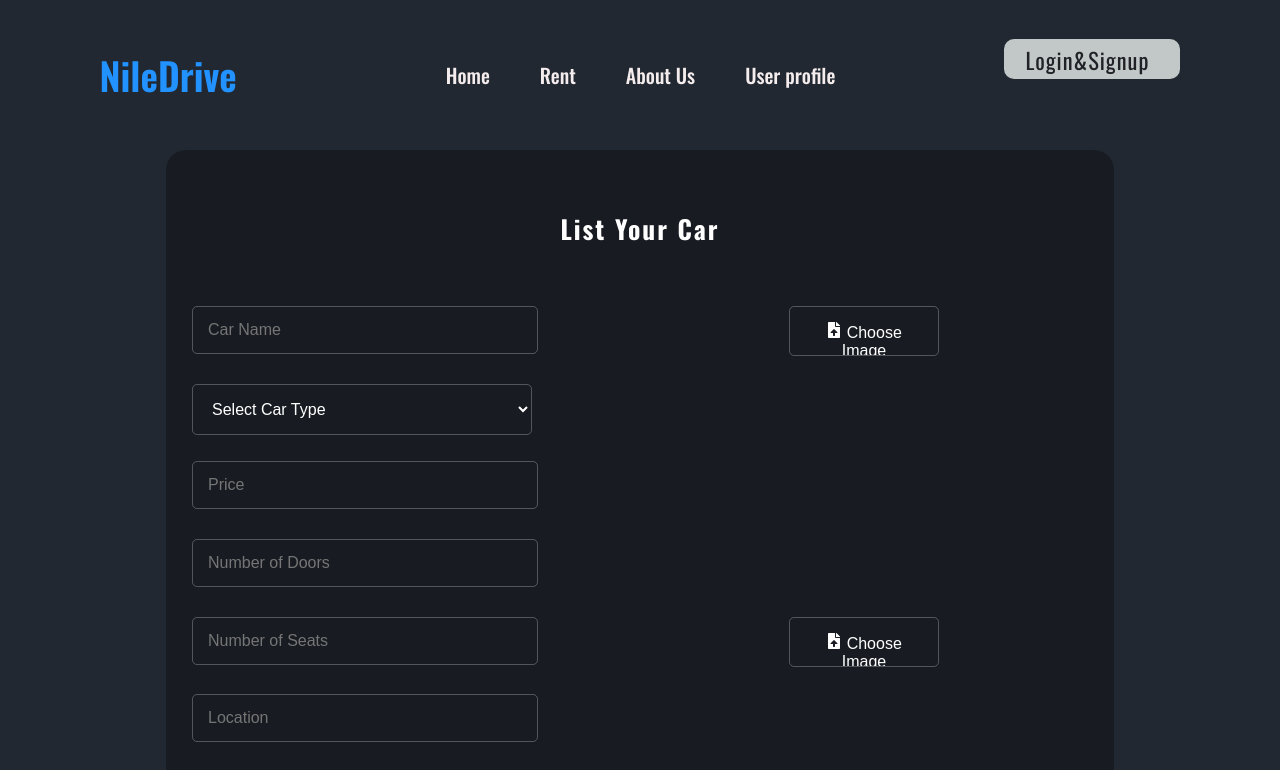
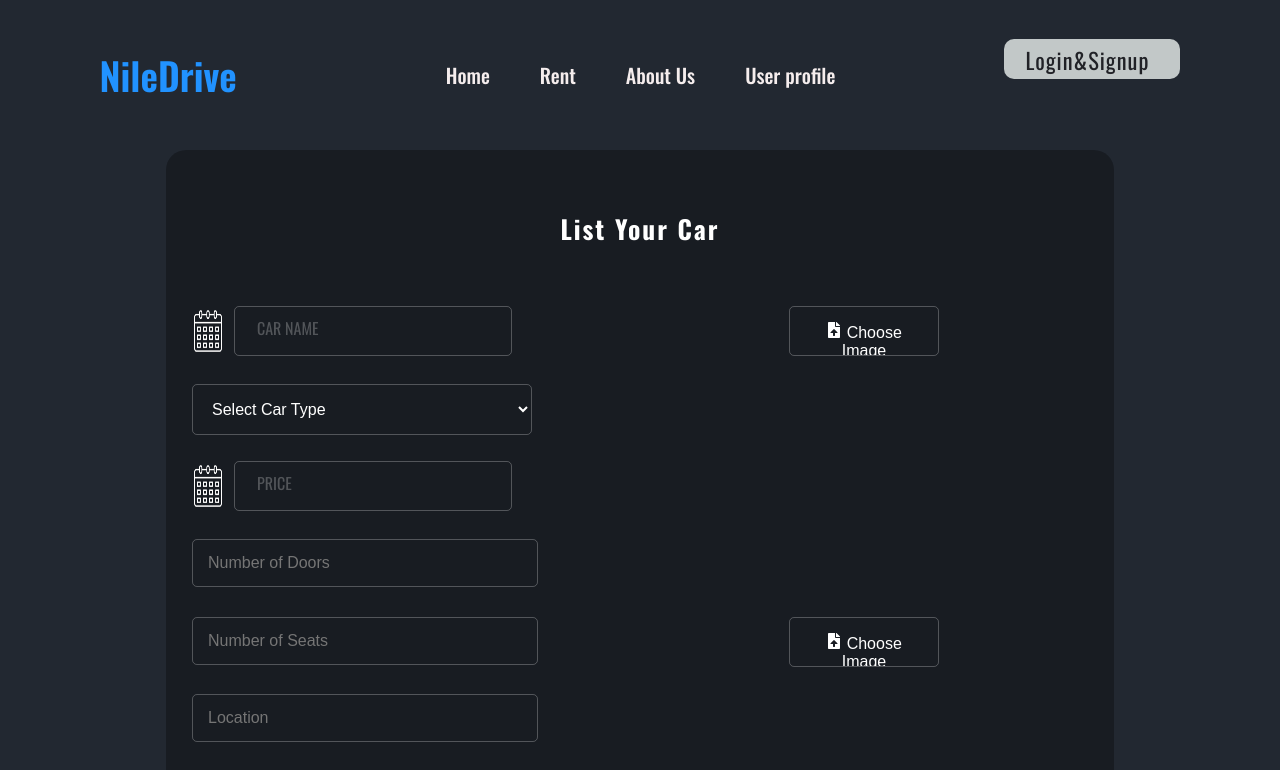
Before and after one commit to MohammedAdnancs/CarRentalPW, a React (Create React App) app in the folder frontend/: page /List in a window 1280 px wide. Shown: the top 770 px of the page. Built offline with nearby package versions, Linux system fonts and the light colour scheme; no server answers.

Commit message:
finish edit user

```diff
--- a/frontend/src/Components/ListArea/ListArea.jsx
+++ b/frontend/src/Components/ListArea/ListArea.jsx
@@ -2,18 +2,19 @@ import React, { useState } from 'react';
 import './ListArea.css';
 import IButton from '../Button/Button'
 import { FaFileUpload } from "react-icons/fa";
-import  { useFormik } from 'formik';
-import {ListingsSchemas} from '../schemas/ListingsSchemas';
+import { useFormik } from 'formik';
+import { ListingsSchemas } from '../schemas/ListingsSchemas';
 import axios from 'axios';
 import Popup from '../popup/popup';
 import { ColorRing } from 'react-loader-spinner'
+import TextInputfield from '../Text_inputfield/TextInputfiled';
 
 
 
 const ListArea = () => {
   const [Popupnotification, setPopup] = useState(false);
   const [loading, setloading] = useState(false);
-  const SubmitListing  = async (values,actions) => {
+  const SubmitListing = async (values, actions) => {
     ListingData.carName = values.carName
     ListingData.carType = values.carType
     ListingData.numDoors = values.numDoors
@@ -23,11 +24,11 @@ const ListArea = () => {
     ListingData.description = values.description
 
     try {
-        const { carName, carType, numDoors,numSeats, price, location, description} = ListingData;
+      const { carName, carType, numDoors, numSeats, price, location, description } = ListingData;
       //console.log(ImageUrl1)
       //console.log(ImageUrl2)
       setloading(true);
-        await axios.post('/AddListing', { carName, carType, numDoors,numSeats, price, location, description, ImageUrl1, ImageUrl2 });
+      await axios.post('/AddListing', { carName, carType, numDoors, numSeats, price, location, description, ImageUrl1, ImageUrl2 });
       setListingData({
         carName: '',
         carType: '',
@@ -65,7 +66,7 @@ const ListArea = () => {
     onSubmit: SubmitListing,
   });
 
-  const [ListingData,setListingData] = useState({
+  const [ListingData, setListingData] = useState({
     carName: '',
     carType: '',
     numDoors: '',
@@ -173,21 +174,12 @@ const handelfielinput2 = (e) => {
             )}
           </div>
           <div className="div4">
-          <input
-            id = "carName"
-            type="text"
-            className="Linput"
-            placeholder="Car Name"
-            value={values.carName}
-            onBlur={handleBlur}
-            onChange={handleChange}
-            name="carName"
-          />
+            <TextInputfield width="25dvw" placeholder="Car Name" name="carName" type="text" id="carName" onChange={handleChange} onBlur={handleBlur} value={values.carName} />
             {errors.carName && touched.carName ? <span className='error'>{errors.carName}</span> : <span></span>}
           </div>
           <div className="div5">
             <select
-            id = "carType"
+              id="carType"
               value={values.carType}
               onBlur={handleBlur}
               onChange={handleChange}
@@ -201,22 +193,13 @@ const handelfielinput2 = (e) => {
             {errors.carType && touched.carType ? <span className='error'>{errors.carType}</span> : <span></span>}
           </div>
           <div className="divP">
-          <input
-            id = "price"
-            className="Linput"
-            type="number"
-            min={0}
-            placeholder="Price"
-            value={values.price}
-            onBlur={handleBlur}
-            onChange={handleChange}
-            name="price"
-          />
+            <TextInputfield width="25dvw" placeholder="Price" name="price" type="number" id="price" onChange={handleChange} onBlur={handleBlur} value={values.price} />
+
             {errors.price && touched.price ? <span className='error'>{errors.price}</span> : <span></span>}
           </div>
           <div className="div6">
             <input
-            id= "numDoors"
+              id="numDoors"
               className="Linput"
               type="number"
               min={0}
@@ -230,7 +213,7 @@ const handelfielinput2 = (e) => {
           </div>
           <div className="div7">
             <input
-            id = "numSeats"
+              id="numSeats"
               className="Linput"
               type="number"
               placeholder="Number of Seats"
@@ -243,7 +226,7 @@ const handelfielinput2 = (e) => {
           </div>
           <div className="div8">
             <input
-            id = "location"
+              id="location"
               className="Linput"
               type="text"
               placeholder="Location"
@@ -256,7 +239,7 @@ const handelfielinput2 = (e) => {
           </div>
           <div className="div9">
             <textarea
-            id = "description"
+              id="description"
               className="Linput"
               placeholder="Description"
               value={values.description}
@@ -267,7 +250,7 @@ const handelfielinput2 = (e) => {
             {errors.description && touched.description ? <span className='error'>{errors.description}</span> : <span></span>}
           </div>
           <div class="div10">
-          <IButton  margintop="1dvh" backgroundColor="#C2C8C8" text="List Car" width="24dvh" height="5dvh" id="Lbutton" type="submit"></IButton>
+            <IButton margintop="1dvh" backgroundColor="#C2C8C8" text="List Car" width="24dvh" height="5dvh" id="Lbutton" type="submit"></IButton>
           </div>
         </form>
       </div>
--- /dev/null
+++ b/frontend/src/Components/Text_inputfield/TextInputfiled.css
@@ -0,0 +1,50 @@
+.custominputbox {
+    position: relative;
+    display: flex;
+    gap: 10px;
+    width: 25dvw;
+}
+
+.custominputbox .custominput {
+    background-color: transparent;
+    padding: 15px;
+    border: 1px solid rgba(255, 255, 255, 0.25);
+    border-radius: 5px;
+    outline: none;
+    font-size: 1em;
+    color: white;
+}
+
+.custominputbox .customspan {
+    position: absolute;
+    left: 0;
+    pointer-events: none;
+    font-size: 1em;
+    color: rgba(255, 255, 255, 0.25);
+    text-transform: uppercase;
+    padding: 10px;
+    transition: 0.4s;
+    margin-left: 55px;
+}
+
+.custominputbox .custominput:focus+.customspan {
+    color: #B4A5A5;
+    transform: translateX(1dvw) translateY(-1dvh);
+    font-size: 0.75em;
+    padding: 0 10px;
+    background: transparent;
+    border-left: 1px solid rgba(255, 255, 255, 0.25);
+    letter-spacing: 0.2em;
+    background: #212227;
+}
+
+.custominputbox .custominput:valid+.customspan {
+    color: #B4A5A5;
+    transform: translateX(1dvw) translateY(-1dvh);
+    font-size: 0.75em;
+    padding: 0 10px;
+    background: transparent;
+    border-left: 1px solid rgba(255, 255, 255, 0.25);
+    letter-spacing: 0.2em;
+    background: #212227;
+}
--- /dev/null
+++ b/frontend/src/Components/Text_inputfield/TextInputfiled.jsx
@@ -0,0 +1,18 @@
+import React, { useState } from 'react'
+import './TextInputfiled.css'
+import arrowRicon from '../Assets/arrowR.png'
+import location from '../Assets/location.png'
+import calendar from '../Assets/calendar.png'
+import { FaArrowRightLong } from "react-icons/fa6";
+import Button from '../Button/Button'
+
+const TextInputfield = (props) => {
+    return (
+        <div className="custominputbox">
+            <img src={calendar} style={{ width: "2.5dvw" }} />
+            <input required className='custominput' style={{ width: props.width }} name={props.name} id={props.id} onChange={props.onChange} onBlur={props.onBlur} type={props.type} value={props.value}></input>
+            <span className='customspan'>{props.placeholder}</span>
+        </div>
+    )
+}
+export default TextInputfield
--- a/frontend/src/Components/UserDashboard/UserDashboard.css
+++ b/frontend/src/Components/UserDashboard/UserDashboard.css
@@ -122,3 +122,11 @@
     font-size: 1em;
     color: white;
 }
+
+.loader-container {
+    position: absolute;
+    top: 50%;
+    left: 50%;
+    transform: translate(-50%, -50%);
+    z-index: 9999;
+}
--- a/frontend/src/Components/UserDashboard/UserDashboard.jsx
+++ b/frontend/src/Components/UserDashboard/UserDashboard.jsx
@@ -1,4 +1,4 @@
-import React, { useState, useContext, useRef ,useEffect} from 'react';
+import React, { useState, useContext, useRef, useEffect } from 'react';
 import { UserContext } from "../../Context/userContext";
 import './UserDashboard.css';
 import Medo from '../Assets/Medo.png';
@@ -56,7 +56,7 @@ const UserDashboard = () => {
         console.log(values.email)
         setloading(true)
         try {
-            const imageurl = axios.post('/Useruploadimage', {
+            await axios.post('/Useruploadimage', {
                 data: {
                     imageurl: selectedImage,
                     newusername: values.username,
@@ -70,19 +70,18 @@ const UserDashboard = () => {
                 headers: {
                     'Content-Type': 'application/json'
                 }
-            }).then(Response => {
-                setsetimage(user.image)
-                console.log(user.image)
+            })
+            forceupdate();
+            setloading(false)
             setEditprofile(false)
-            })
         } catch (error) {
             console.log(error)
         }
         setloading(false)
-        forceupdate();
+
     };
 
-    const { values, errors, touched, handleChange, handleSubmit, handleBlur ,setValues} = useFormik({
+    const { values, errors, touched, handleChange, handleSubmit, handleBlur, setValues } = useFormik({
         initialValues: {
             username: user ? user.username : "",
             email: user ? user.email : "",
@@ -150,6 +149,7 @@ const UserDashboard = () => {
                     </div>
                 </div>
             </form>
+            <div className="loader-container">
                 <ColorRing
                     visible={loading}
                     height="80"
@@ -157,8 +157,10 @@ const UserDashboard = () => {
                     ariaLabel="color-ring-loading"
                     wrapperStyle={{}}
                     wrapperClass="color-ring-wrapper"
-                colors={['#e15b64', '#f47e60', '#f8b26a', '#abbd81', '#849b87']}
+                    colors={['#2192FF', '#F5EDED', '#2192FF', '#F5EDED', '#2192FF']}
+                    className="loader"
                 />
+            </div>
         </div>
     );
 };
--- a/frontend/src/Context/userContext.jsx
+++ b/frontend/src/Context/userContext.jsx
@@ -4,11 +4,17 @@ import { createContext, useState, useEffect, useDeferredValue, useReducer } from
 export const UserContext = createContext({});
 
 export function UserContextProvider({ children }) {
+
     const [user, setUser] = useState(null);
-    const [valuechange, forceupdate] = useReducer(x => x + 1, 0)
+    const [valuechange, forceupdate] = useReducer(prevState => !prevState, false);
 
     useEffect(() => {
         if (!user) {
+            axios.get('/profile').then(({ data }) => {
+                setUser(data);
+            });
+        }
+        if (user) {
             axios.get('/profile').then(({ data }) => {
                 setUser(data);
             });
@@ -20,4 +26,5 @@ export function UserContextProvider({ children }) {
             {children}
         </UserContext.Provider>
     );
+
 }
```
Also changed, not shown: frontend/src/Components/ListArea/ListArea.css (+73 -33 lines), 1 other file (tests, documents, lock files or other folders). Lines whose indentation alone changed are shown as unchanged.
